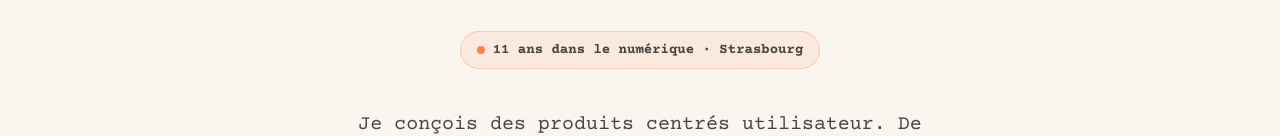
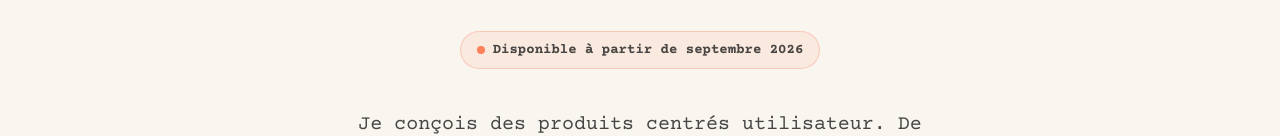
Before and after one commit to dbolas/portfolio-belondjo, a Next.js app: page / in a window 1280 px wide. Shown: the part 326-462 px from the top of the page. Built offline with nearby package versions, Linux system fonts and the light colour scheme.

Commit message:
feat(home): remplace badge bio par disponibilite septembre 2026

```diff
--- a/app/page.tsx
+++ b/app/page.tsx
@@ -17,7 +17,7 @@ export default function Home() {
           </h1>
           <div className="inline-flex items-center gap-2 bg-orange/10 border border-orange/30 rounded-full px-4 py-2 mb-10 animate-slide-up">
             <span className="w-2 h-2 rounded-full bg-orange animate-pulse"></span>
-            <span className="text-sm text-dark/80 font-bold">11 ans dans le numérique · Strasbourg</span>
+            <span className="text-sm text-dark/80 font-bold">Disponible à partir de septembre 2026</span>
           </div>
           <p className="text-xl text-dark/80 mb-12 max-w-2xl mx-auto animate-slide-up leading-relaxed">
             Je conçois des produits centrés utilisateur. De l&apos;interview terrain jusqu&apos;à l&apos;interface livrée.
```
